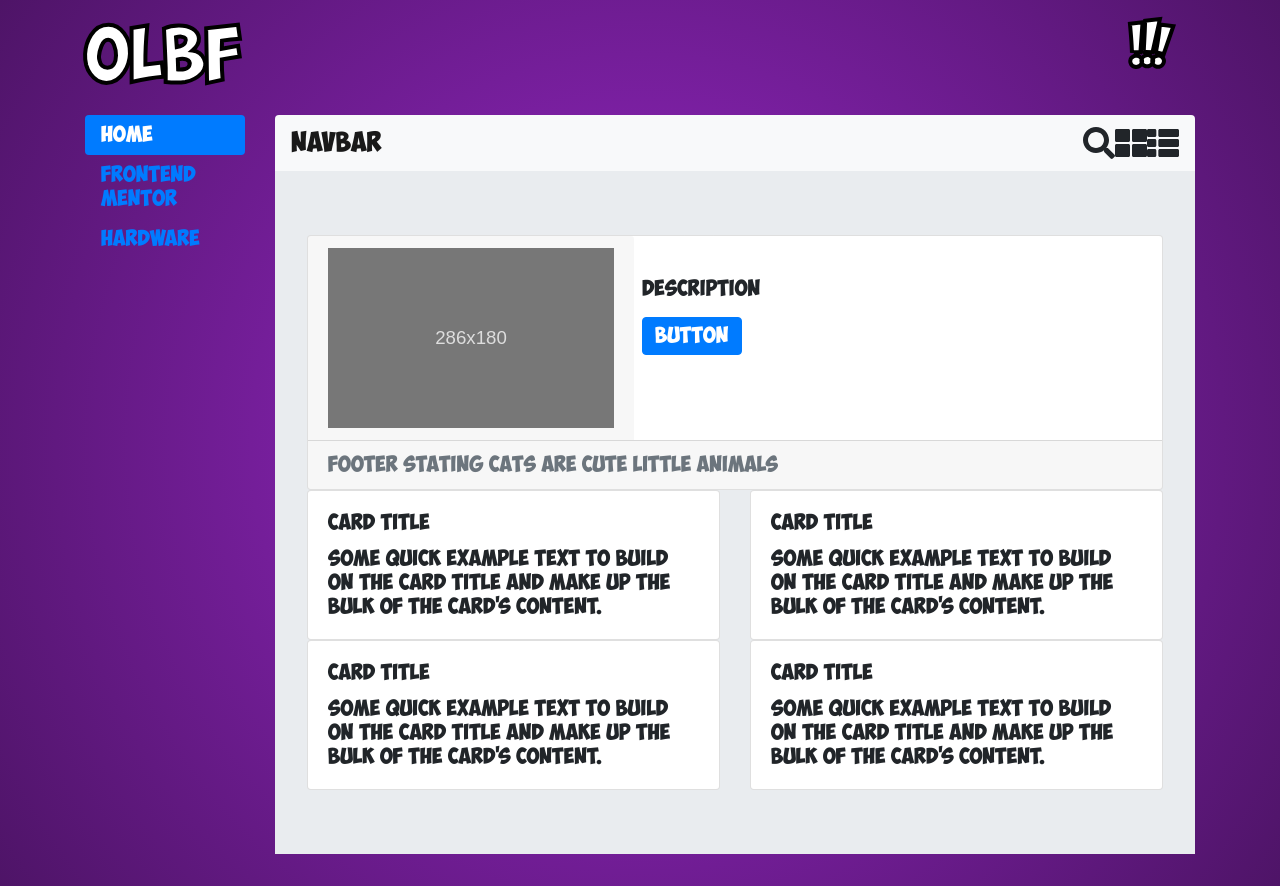
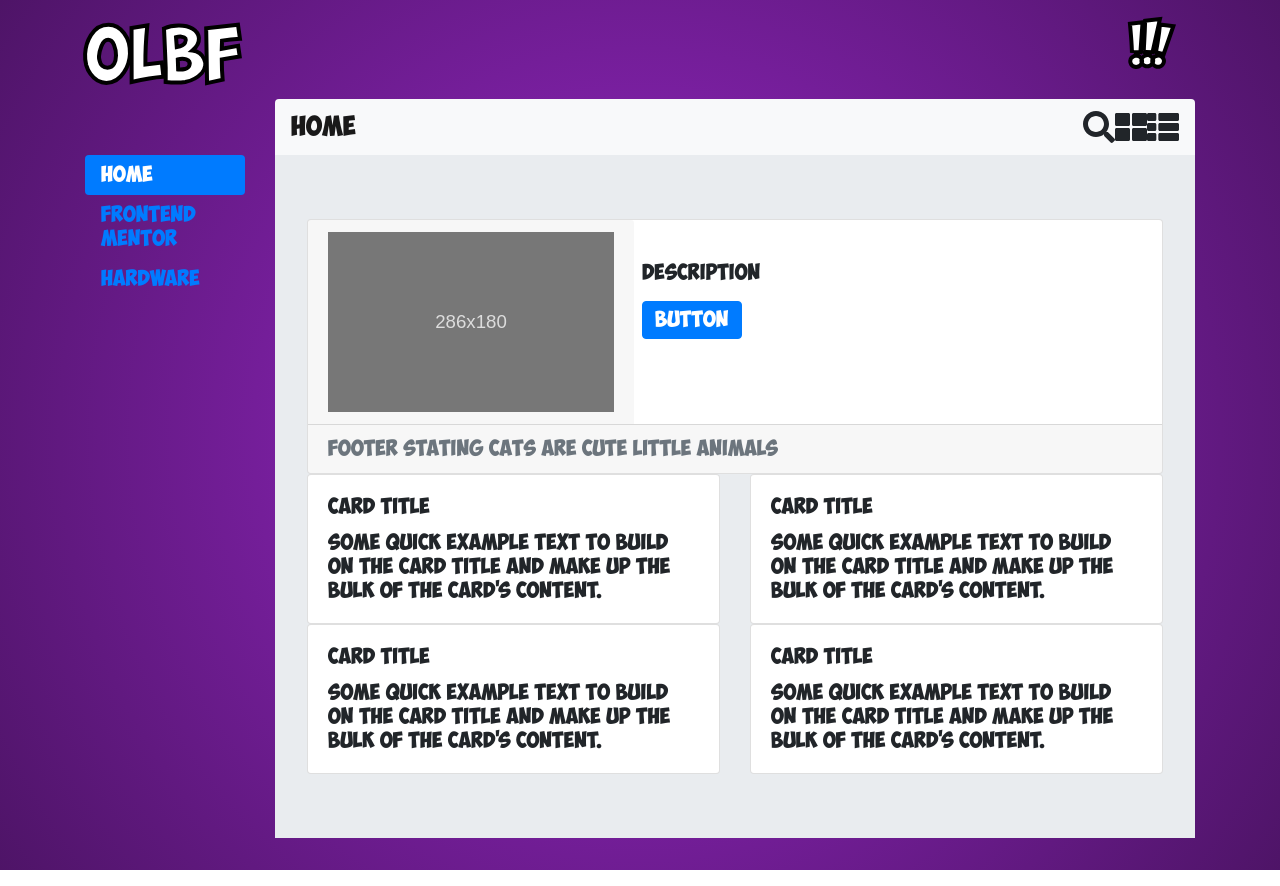
Before and after one commit to nksrentas/olbf, a React (Create React App) app: page / in a window 1280 px wide. Built offline with nearby package versions, Linux system fonts and the light colour scheme.

Commit message:
update top bar title and creation of topbar reducer

```diff
--- a/src/App.jsx
+++ b/src/App.jsx
@@ -2,13 +2,8 @@ import React from 'react';
 import { connect } from 'react-redux';
 import { getProjects } from './actions/projectActions';
 import Navigation from './components/navigation/Navigation';
+import TopBarContainer from './components/topBar/TopBarContainer';
 import test from './test.svg';
-import { FontAwesomeIcon } from '@fortawesome/react-fontawesome';
-import {
-  faSearch,
-  faThLarge,
-  faThList,
-} from '@fortawesome/free-solid-svg-icons';
 
 function App(props) {
   return (
@@ -21,21 +16,14 @@ function App(props) {
           <h1>^</h1>
         </div>
       </div>
-      <div className='row mt-3'>
+      <div className='row'>
+        <TopBarContainer />
+      </div>
+      <div className='row '>
         <div className='col-md-2'>
           <Navigation />
         </div>
         <div className='col-md-10'>
-          <nav className='navbar navbar-expand-lg navbar-light bg-light justify-content-between rounded-top'>
-            <a className='navbar-brand' href='/'>
-              Navbar
-            </a>
-            <div>
-              <FontAwesomeIcon icon={faSearch} size='2x' />
-              <FontAwesomeIcon icon={faThLarge} size='2x' />
-              <FontAwesomeIcon icon={faThList} size='2x' />
-            </div>
-          </nav>
           <div className='jumbotron rounded-0 rounded-bottom'>
             <div className='row'>
               <div className='col-md-12'>
--- a/src/components/navigation/Navigation.jsx
+++ b/src/components/navigation/Navigation.jsx
@@ -1,14 +1,17 @@
 import React from 'react';
 import navigationRoutes from '../../configs/navigationRoutes';
+import { connect } from 'react-redux';
 
 import { Switch, Route, NavLink } from 'react-router-dom';
 
-const handleClick = (event) => {
-  console.log(event.target.href);
-  console.log(event.target.innerHTML);
-};
+function Navigation(props) {
+  const handleClick = (event) => {
+    props.navigationFire({
+      path: event.target.href,
+      title: event.target.innerHTML,
+    });
+  };
 
-export default function Navigation(props) {
   return (
     <div>
       <div
@@ -38,3 +41,11 @@ export default function Navigation(props) {
     </div>
   );
 }
+
+const mapDispatchToProps = (dispatch) => {
+  return {
+    navigationFire: (url) => dispatch({ type: 'SET_URL_PATH', payload: url }),
+  };
+};
+
+export default connect(null, mapDispatchToProps)(Navigation);
--- /dev/null
+++ b/src/components/topBar/TopBar.jsx
@@ -0,0 +1,27 @@
+import React from 'react';
+import { FontAwesomeIcon } from '@fortawesome/react-fontawesome';
+import {
+  faSearch,
+  faThLarge,
+  faThList,
+} from '@fortawesome/free-solid-svg-icons';
+
+const TopBar = (props) => {
+  console.log(props);
+  return (
+    <div className='col-md-10 ml-auto '>
+      <nav className='navbar navbar-expand-lg navbar-light bg-light justify-content-between rounded-top'>
+        <a className='navbar-brand' href='/'>
+          {props.title}
+        </a>
+        <div>
+          <FontAwesomeIcon icon={faSearch} size='2x' />
+          <FontAwesomeIcon icon={faThLarge} size='2x' />
+          <FontAwesomeIcon icon={faThList} size='2x' />
+        </div>
+      </nav>
+    </div>
+  );
+};
+
+export default TopBar;
--- /dev/null
+++ b/src/components/topBar/TopBarContainer.jsx
@@ -0,0 +1,26 @@
+import React from 'react';
+import { connect } from 'react-redux';
+import TopBar from './TopBar';
+
+const TopBarContainer = (props) => {
+  console.log('eimai edw ', props);
+  return <TopBar title={props.activeTitleLink.title} />;
+  // return <TopBar title={props.activeTitleLink} />;
+};
+
+const mapStateToProps = (state) => {
+  return {
+    activeTitleLink: state.navigation.path,
+    // activeTitleLink: state.topBar.activeTitleLink,
+  };
+};
+
+const mapDispatchToProps = (dispatch) => {
+  return {
+    changeView: (viewType) => {
+      dispatch({ type: 'SET_VIEW', payload: viewType });
+    },
+  };
+};
+
+export default connect(mapStateToProps, mapDispatchToProps)(TopBarContainer);
--- a/src/index.jsx
+++ b/src/index.jsx
@@ -8,7 +8,10 @@ import { createStore } from 'redux';
 import rootReducer from './reducers/rootReducer';
 import { BrowserRouter as Router } from 'react-router-dom';
 
-const store = createStore(rootReducer);
+const store = createStore(
+  rootReducer,
+  window.__REDUX_DEVTOOLS_EXTENSION__ && window.__REDUX_DEVTOOLS_EXTENSION__()
+);
 
 ReactDOM.render(
   <React.StrictMode>
--- a/src/reducers/navigationReducer.js
+++ b/src/reducers/navigationReducer.js
@@ -1,10 +1,12 @@
 const intialState = {
   path: '/',
+  title: 'Home',
 };
 
 const navigationReducer = (state = intialState, action) => {
   switch (action.type) {
     case 'SET_URL_PATH':
+      console.log('NAVIGATION REDUCER: ', action);
       return {
         path: action.payload,
       };
--- a/src/reducers/rootReducer.js
+++ b/src/reducers/rootReducer.js
@@ -1,10 +1,14 @@
 import { combineReducers } from 'redux';
 import projectsReducer from './projectsReducer';
 import searchReducer from './searchReducer';
+import navigationReducer from './navigationReducer';
+import topBarReducer from './topBarReducer';
 
 const rootReducer = combineReducers({
   projects: projectsReducer,
   search: searchReducer,
+  navigation: navigationReducer,
+  topBar: topBarReducer,
 });
 
 export default rootReducer;
--- /dev/null
+++ b/src/reducers/topBarReducer.js
@@ -0,0 +1,22 @@
+const intialState = {
+  activeTitleLink: 'Home',
+  viewType: 'list',
+};
+
+const topBarReducer = (state = intialState, action) => {
+  switch (action.type) {
+    case 'SET_VIEW':
+      return {
+        ...state,
+        viewType: action.payload.viewType,
+      };
+    case 'GET_ACTIVE_LINK_TITLE':
+      return {
+        activeTitleLink: state.activeTitleLink,
+      };
+    default:
+      return state;
+  }
+};
+
+export default topBarReducer;
```
